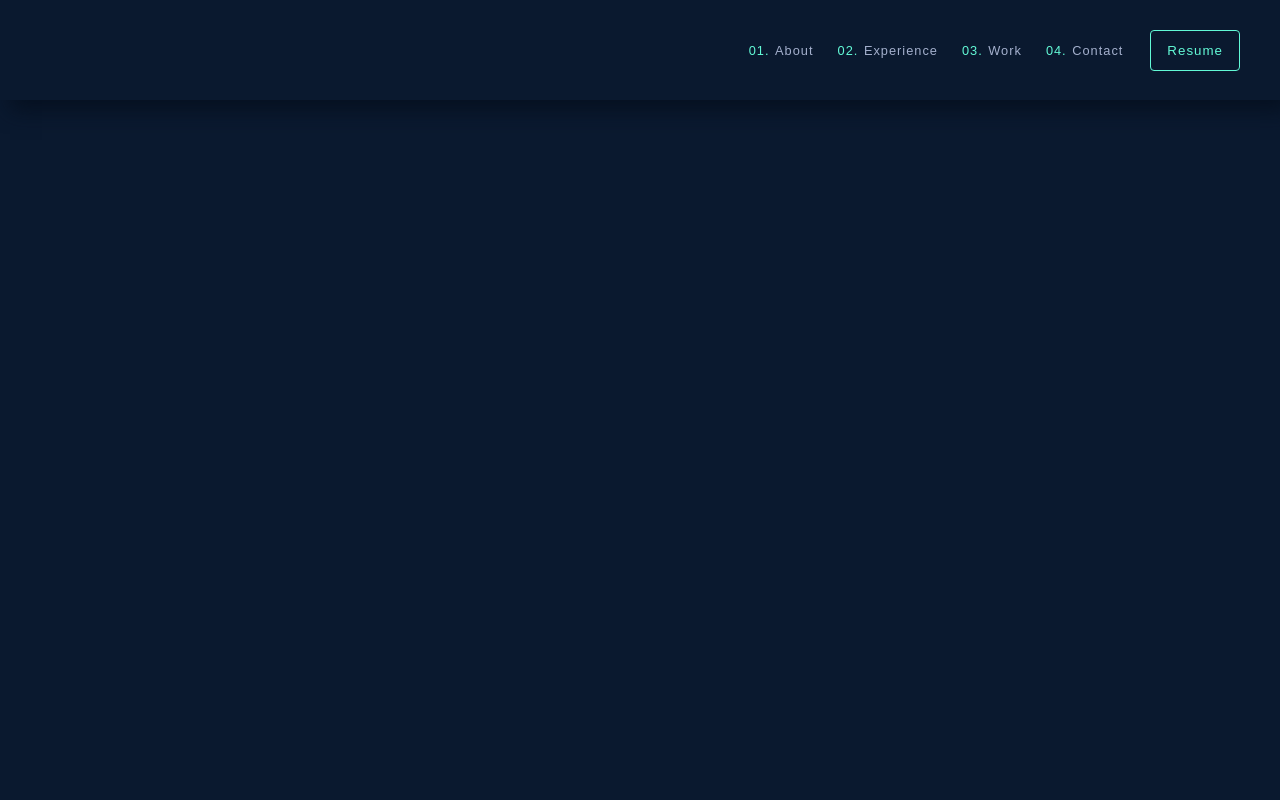
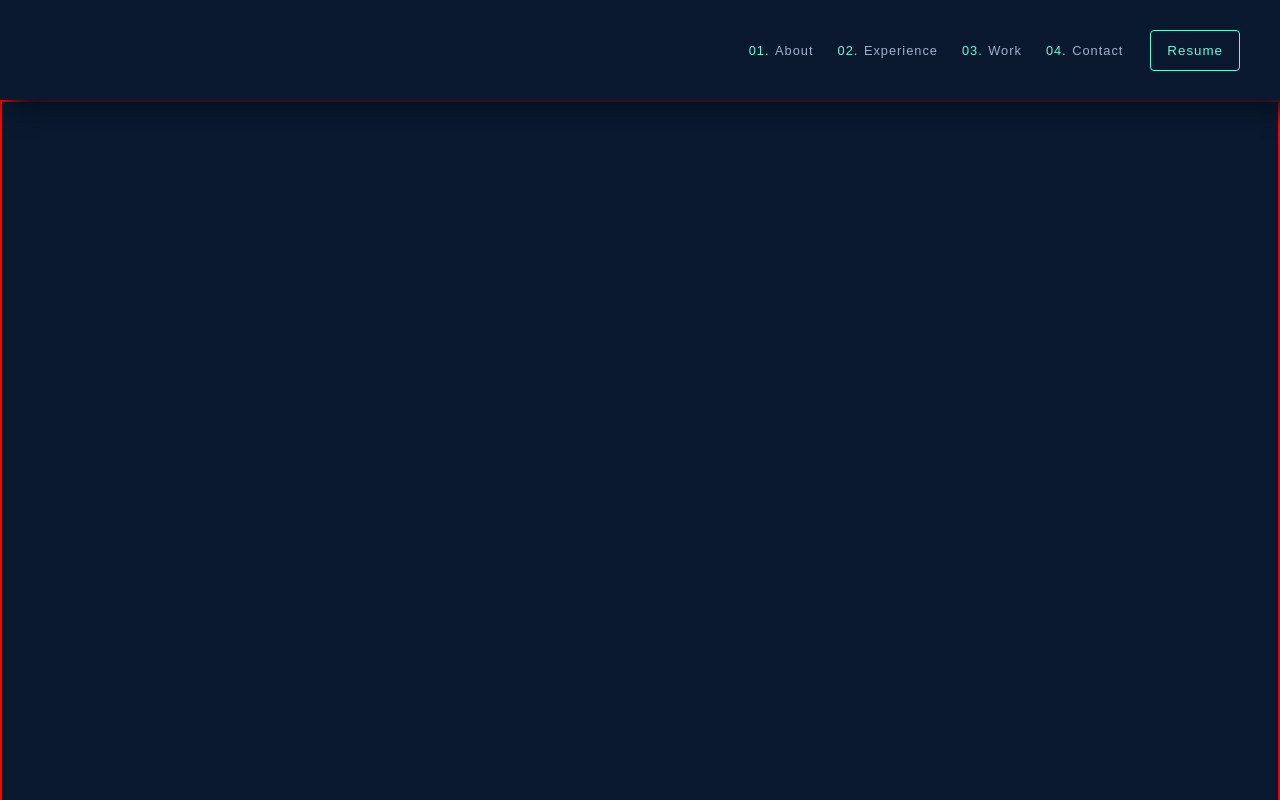
Before and after one commit to Tolkinxon/my-partfolio, a Next.js app: page / in a window 1280 px wide. Built offline with nearby package versions, Linux system fonts and the light colour scheme.

Commit message:
added scroll

```diff
--- a/pages/index.js
+++ b/pages/index.js
@@ -10,6 +10,7 @@ export default function Home() {
       </Head>
       <div className="container">
         <Navbar />
+        <div className='scroll'></div>
       </div>
     </>
   )
--- a/styles/globals.css
+++ b/styles/globals.css
@@ -8,4 +8,27 @@
   height: 100vh;
   width: 100vw;
   background-color: #0a192f;
+  overflow: scroll;
 }
+
+.scroll {
+  height: 5000px;
+  border: 2px solid red;
+}
+
+::-webkit-scrollbar {
+  width: 12px;
+}
+
+::-webkit-scrollbar-track {
+  background-color: #0a192f;
+}
+
+::-webkit-scrollbar-thumb {
+  background-color: #495670;
+  border-radius: 10px;
+  border: 3px solid #0a192f;
+  box-sizing: border-box;
+  /* border-bottom: 100px solid #0a192f; */
+  height: 10px;
+}
--- a/styles/navbar.module.css
+++ b/styles/navbar.module.css
@@ -50,8 +50,8 @@
 }
 
 .navbar > div > button:hover {
-  background-color: #62f9d6;
-  opacity: 0.1;
+  background-color: rgba(100, 255, 218, 0.1);
 }
 
+
 /*********** NAVBAR STYLES *************/
```
Also changed, not shown: link_site.txt (added).
